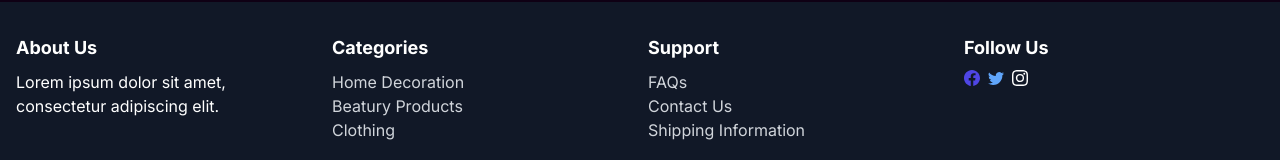
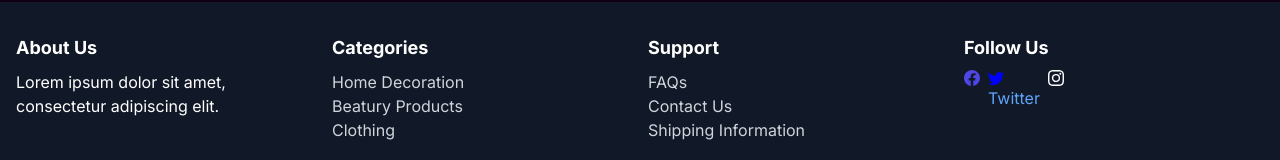
Before and after one commit to sujalshah-bit/ecommerce-web-app, a Next.js app in the folder client/: page / in a window 1280 px wide. Shown: the part 874-1034 px from the top of the page. Built offline with nearby package versions, Linux system fonts and the light colour scheme; no server answers.

Commit message:
footer test

```diff
--- a/client/src/components/Footer.jsx
+++ b/client/src/components/Footer.jsx
@@ -47,7 +47,7 @@ const Footer = () => {
               </li>
               <li>
                 <a href="#" className="text-blue-400 hover:text-white">
-                  <BsTwitter/>
+                  <BsTwitter fill='blue'/>Twitter
                 </a>
               </li>
               <li>
```
